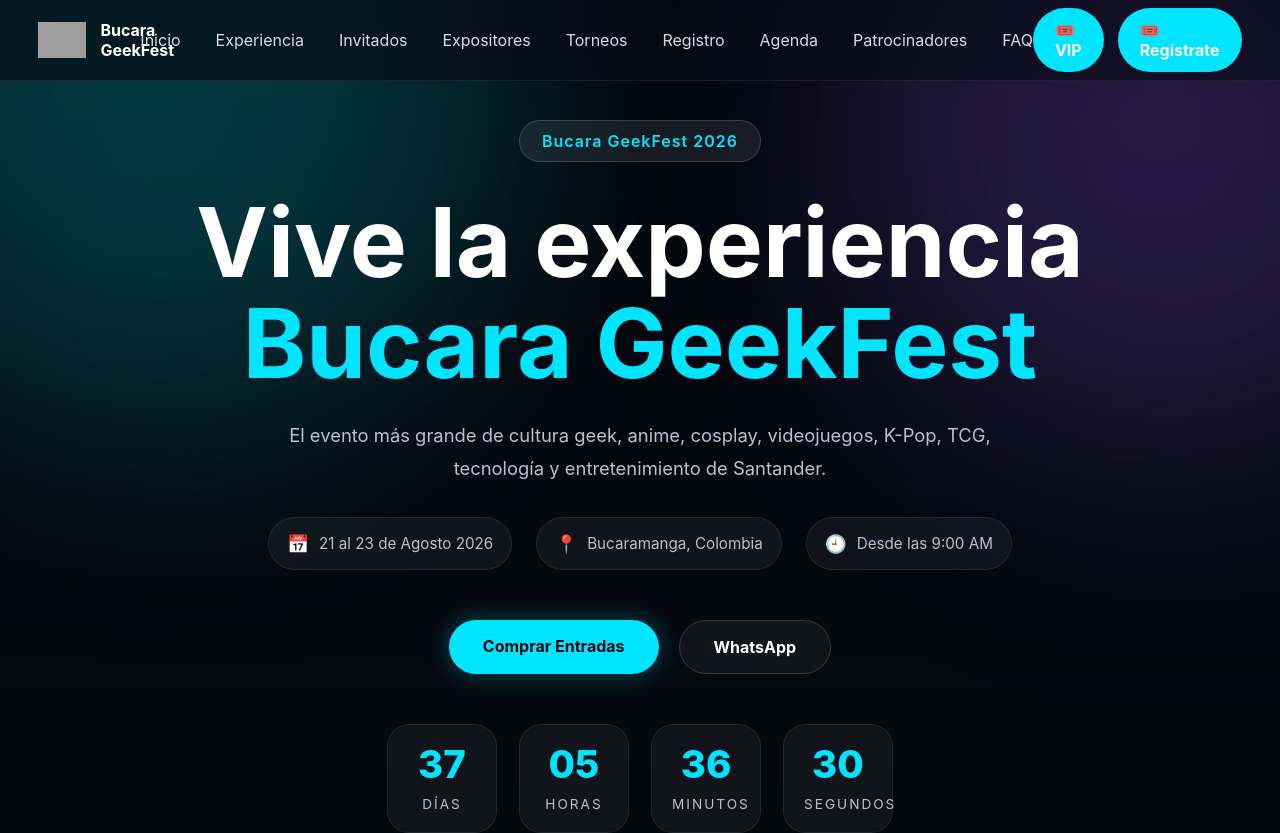
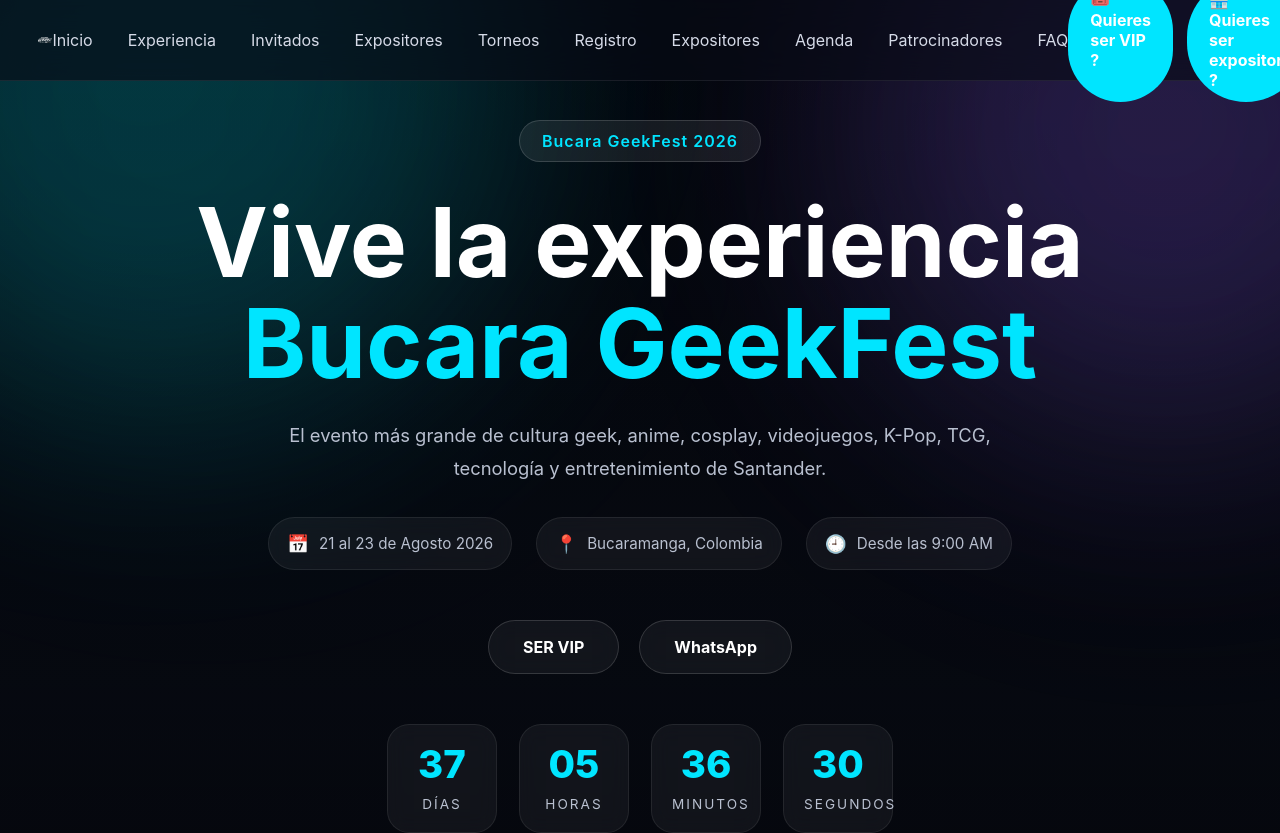
Before and after one commit to globalesportsbgabga/bucara-geekfest-web, a React (Vite) app: page / in a window 1280 px wide. Shown: the top 833 px of the page. Built offline with nearby package versions, Linux system fonts and the light colour scheme; grey boxes are pictures that could not be loaded.

Commit message:
WhatsApp con mensaje automático

```diff
--- a/src/components/Navbar/Navbar.jsx
+++ b/src/components/Navbar/Navbar.jsx
@@ -1,5 +1,5 @@
 import styles from "./Navbar.module.css";
-
+import links from "../../data/links";
 function Navbar() {
   return (
     <header className={styles.navbar}>
@@ -10,10 +10,10 @@ function Navbar() {
 
           <img
             src="/assets/logo/logo.png"
-            alt="Bucara GeekFest"
+            alt=""
           />
 
-          <span>Bucara GeekFest</span>
+          <span></span>
 
         </a>
 
@@ -29,7 +29,13 @@ function Navbar() {
 
   <a href="#torneos">Torneos</a>
 
-  <a href="#registro">Registro</a>
+  <a href={links.vip} target="_blank" rel="noopener noreferrer">
+    Registro
+  </a>
+
+  <a href={links.exhibitor} target="_blank" rel="noopener noreferrer">
+    Expositores
+  </a>
 
   <a href="#agenda">Agenda</a>
 
@@ -41,18 +47,22 @@ function Navbar() {
 
         <div className={styles.actions}>
 
-          <a
-    href="#registro"
+<a
+    href={links.vip}
+    target="_blank"
+    rel="noopener noreferrer"
     className={styles.primary}
 >
-    🎟️ VIP
+    🎟️ Quieres ser VIP ?
 </a>
 
-          <a
-    href="#registro"
+<a
+    href={links.exhibitor}
+    target="_blank"
+    rel="noopener noreferrer"
     className={styles.primary}
 >
-    🎟️ Regístrate
+    🏪 Quieres ser expositor ?
 </a>
 
         </div>
--- /dev/null
+++ b/src/data/links.js
@@ -0,0 +1,31 @@
+const links = {
+  tickets: "https://forms.gle/TU_FORMULARIO_TICKETS",
+
+  vip: "https://forms.gle/TU_FORMULARIO_VIP",
+
+  exhibitor: "https://forms.gle/TU_FORMULARIO_EXPOSITORES",
+
+  sponsor: "https://forms.gle/TU_FORMULARIO_PATROCINADORES",
+
+  tournaments: "https://forms.gle/TU_FORMULARIO_TORNEOS",
+
+  cosplay: "https://forms.gle/TU_FORMULARIO_COSPLAY",
+
+  kpop: "https://forms.gle/TU_FORMULARIO_KPOP",
+
+  tcg: "https://forms.gle/TU_FORMULARIO_TCG",
+
+  volunteer: "https://forms.gle/TU_FORMULARIO_VOLUNTARIOS",
+
+  press: "https://forms.gle/TU_FORMULARIO_PRENSA",
+
+whatsapp: "https://wa.me/573058144929?text=Hola,%20vengo%20desde%20la%20página%20web%20de%20Bucara%20GeekFest%20y%20quiero%20más%20información.",
+
+  youtube: "https://youtube.com/@globalesportsbga",
+
+  instagram: "https://instagram.com/globalesports",
+
+  facebook: "https://facebook.com/globalesportsbga"
+};
+
+export default links;
--- a/src/sections/Exhibitors/Exhibitors.jsx
+++ b/src/sections/Exhibitors/Exhibitors.jsx
@@ -12,7 +12,7 @@ function Exhibitors() {
 
   function getUser(link) {
     return link
-      .replace("https://www.instagram.com/", "")
+      .replace("https://www.instagram.com/globalesports/", "")
       .replace("/", "");
   }
 
--- a/src/sections/Hero/HeroButtons.jsx
+++ b/src/sections/Hero/HeroButtons.jsx
@@ -7,14 +7,16 @@ function HeroButtons() {
         <div className={styles.buttons}>
 
             <a
-                href="#"
-                className={styles.primary}
+                href="https://wa.me/573058144929"
+                target="_blank"
+                rel="noreferrer"
+                className={styles.secondary}
             >
-                Comprar Entradas
+                SER VIP
             </a>
 
             <a
-                href="https://wa.me/573000000000"
+                href="https://wa.me/573058144929"
                 target="_blank"
                 rel="noreferrer"
                 className={styles.secondary}
```
Also changed, not shown: public/assets/logo/logo.png (renamed from public/logo11.png).
